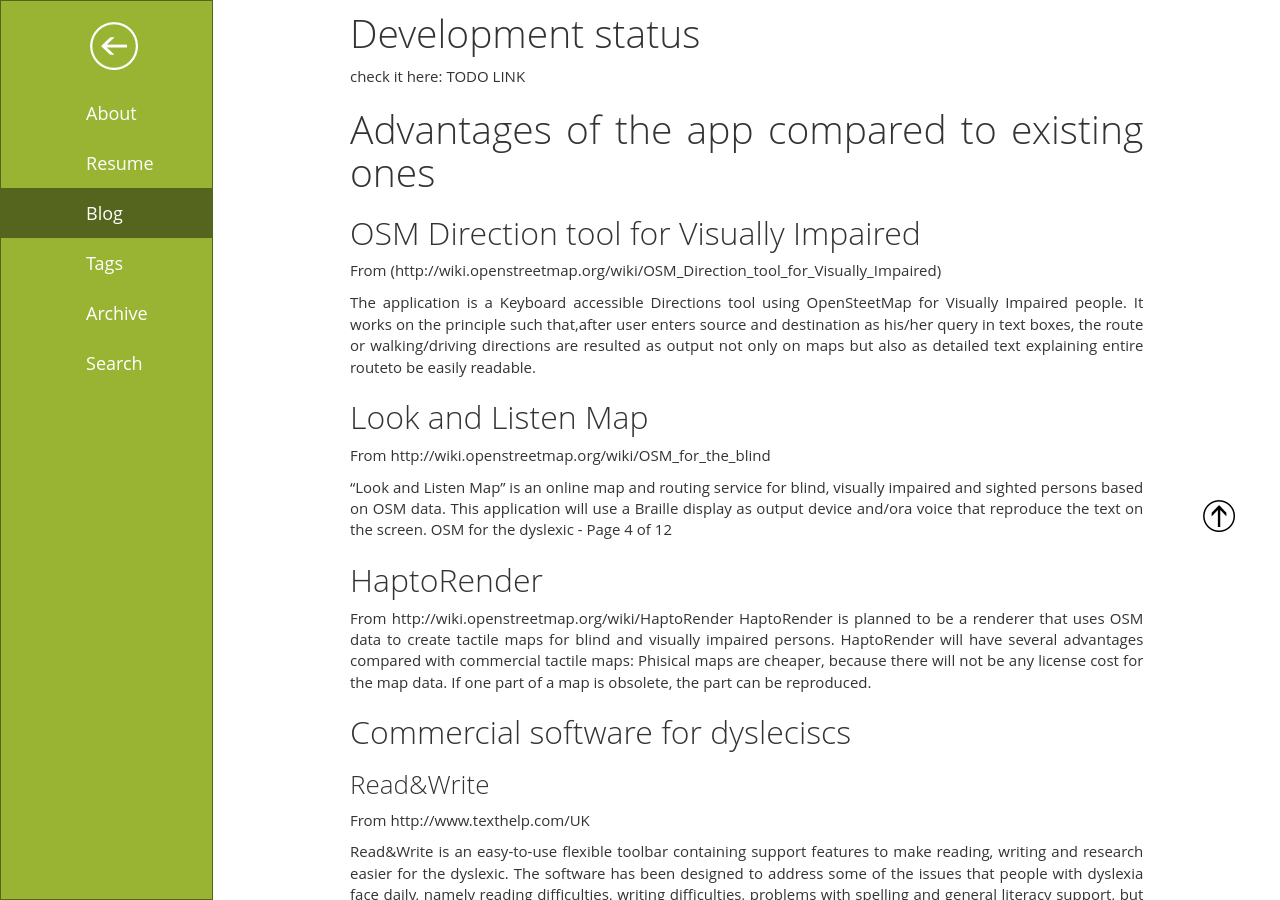
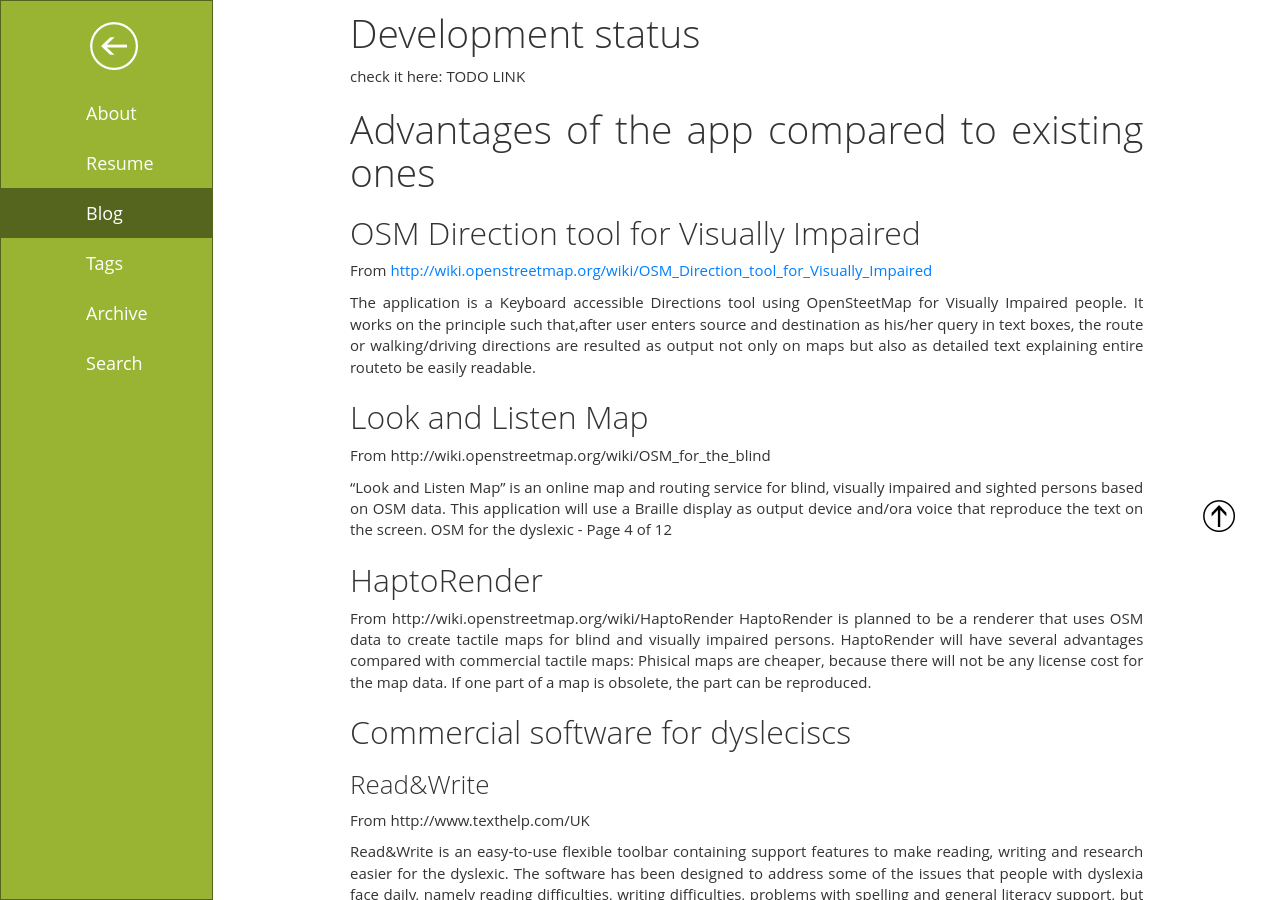
Before and after one commit to develost/develost.github.io, a Jekyll site: the page built from _posts/2016-02-01-introducing-osm4dys.md, in a window 1280 px wide and 900 px high, scrolled down 681 px. Built offline with Jekyll 4.4.1, drawn with Linux system fonts in a browser that asks for light colours; comment, search, counter and statistics services are not loaded.

```diff
--- a/_posts/2016-02-01-introducing-osm4dys.md
+++ b/_posts/2016-02-01-introducing-osm4dys.md
@@ -32,7 +32,7 @@ TODO LINK
 # Advantages of the app compared to existing ones
 
 ## OSM Direction tool for Visually Impaired
-From (http://wiki.openstreetmap.org/wiki/OSM_Direction_tool_for_Visually_Impaired)
+From <http://wiki.openstreetmap.org/wiki/OSM_Direction_tool_for_Visually_Impaired>
 
 The application is a Keyboard accessible Directions tool using OpenSteetMap for Visually
 Impaired people. It works on the principle such that,after user enters source and
```
